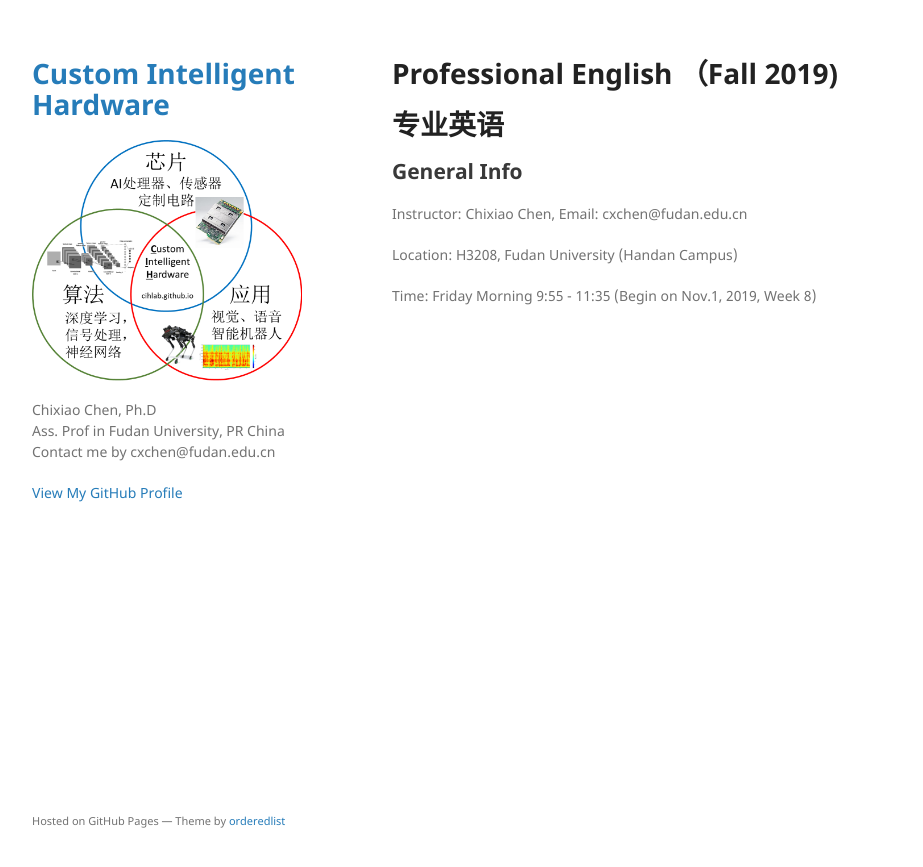
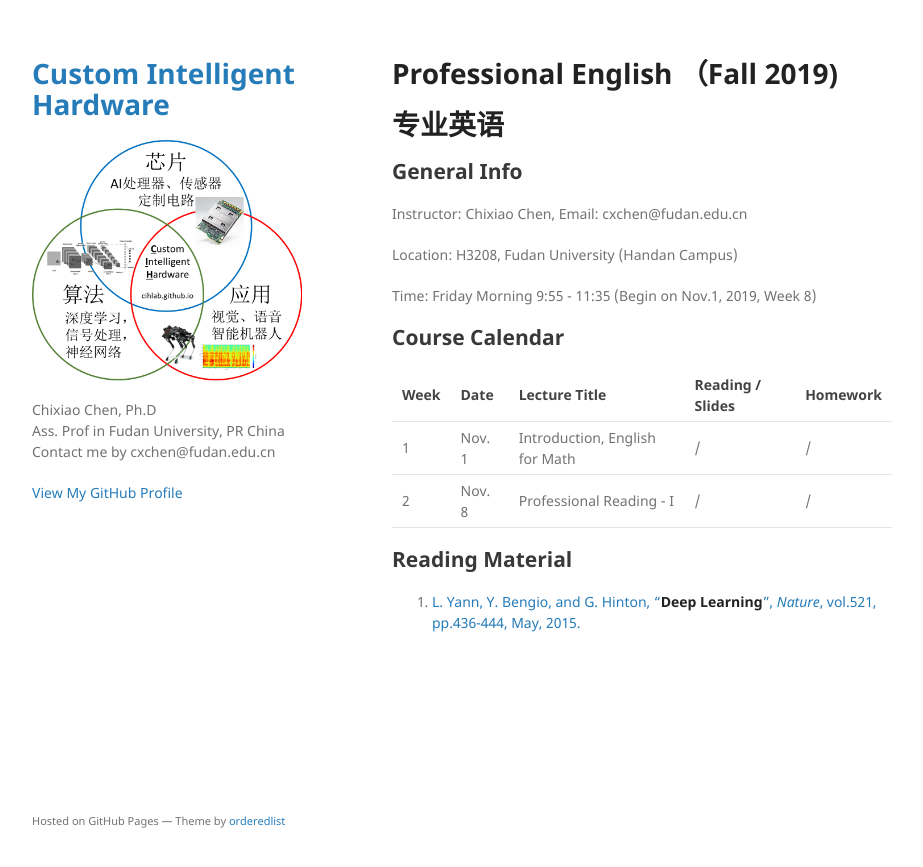
Before and after one commit to cihlab/cihlab.github.io, a Jekyll site: the page built from course/peng.md, in a window 1280 px wide. Shown: the top 867 px of the page, without its empty margins (178-1101 px from the left). Built offline with Jekyll 4.4.1, drawn with Linux system fonts in a browser that asks for light colours; our own code applies the rules of GitHub Pages for plain Markdown files.

Commit message:
Update peng.md

```diff
--- a/course/peng.md
+++ b/course/peng.md
@@ -13,3 +13,14 @@ Email: cxchen@fudan.edu.cn
 Location: H3208, Fudan University (Handan Campus)
 
 Time: Friday Morning 9:55 - 11:35 (Begin on Nov.1, 2019, Week 8)
+
+## Course Calendar
+
+ Week | Date | Lecture Title | Reading / Slides | Homework|
+ ---- |  ---- |-----|-----|----|
+1| Nov. 1 | Introduction, English for Math | /  | / |
+2| Nov. 8 | Professional Reading - I | /  | / |
+
+## Reading Material
+
+1. [L. Yann, Y. Bengio, and G. Hinton, "**Deep Learning**", *Nature*, vol.521, pp.436-444, May, 2015.](https://www.nature.com/articles/nature14539.pdf)
```
